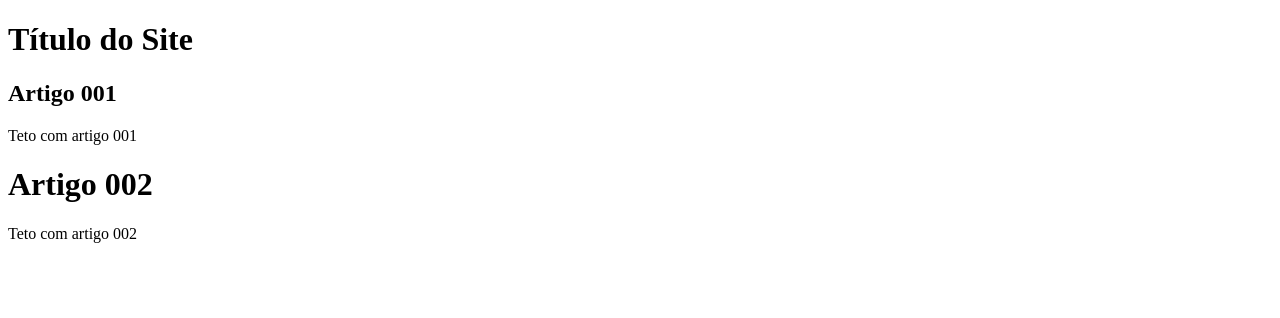
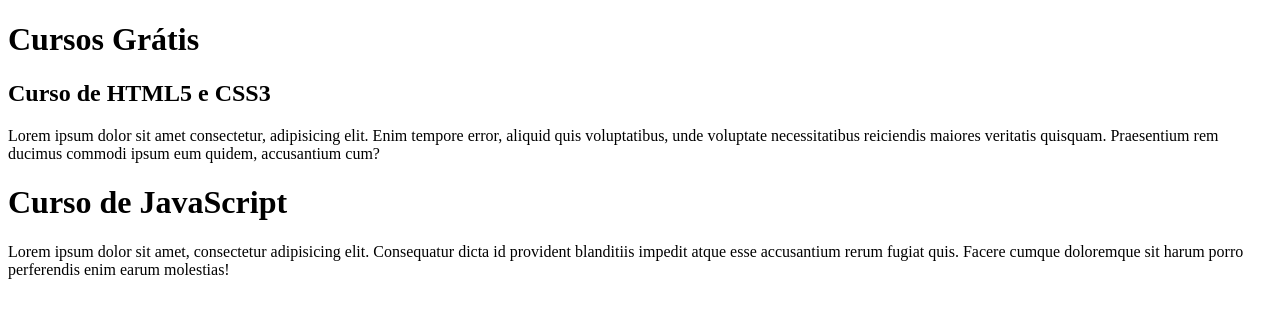
Before and after one commit to Ers1807/test-branches, a plain HTML site: page index.html in a window 1280 px wide. Drawn offline with Linux system fonts and the light colour scheme.

Commit message:
comecei a escrever o conteudo

```diff
--- a/index.html
+++ b/index.html
@@ -3,23 +3,23 @@
 <head>
     <meta charset="UTF-8">
     <meta name="viewport" content="width=device-width, initial-scale=1.0">
-    <title>Teste Brancher
-    </title>
+    <title>Título do Site</title>
 </head>
 <body>
 
     <main>
 
         <header>
-            <h1> Título do Site</h1>
+            <h1>Cursos Grátis</h1>
         </header>
 
         <article>
-            <H1>Artigo 001</H1>
-            <p>Teto com artigo 001</p>
+            <H1>Curso de HTML5 e CSS3</H1>
+            <p>Lorem ipsum dolor sit amet consectetur, adipisicing elit. Enim tempore error, aliquid quis voluptatibus, unde voluptate necessitatibus reiciendis maiores veritatis quisquam. Praesentium rem ducimus commodi ipsum eum quidem, accusantium cum?
+            </p>
         </article>
-            <H1>Artigo 002</H1>
-            <p>Teto com artigo 002</p>
+            <H1>Curso de JavaScript</H1>
+            <p>Lorem ipsum dolor sit amet, consectetur adipisicing elit. Consequatur dicta id provident blanditiis impedit atque esse accusantium rerum fugiat quis. Facere cumque doloremque sit harum porro perferendis enim earum molestias!</p>
         <article>
 
         </article>
```
